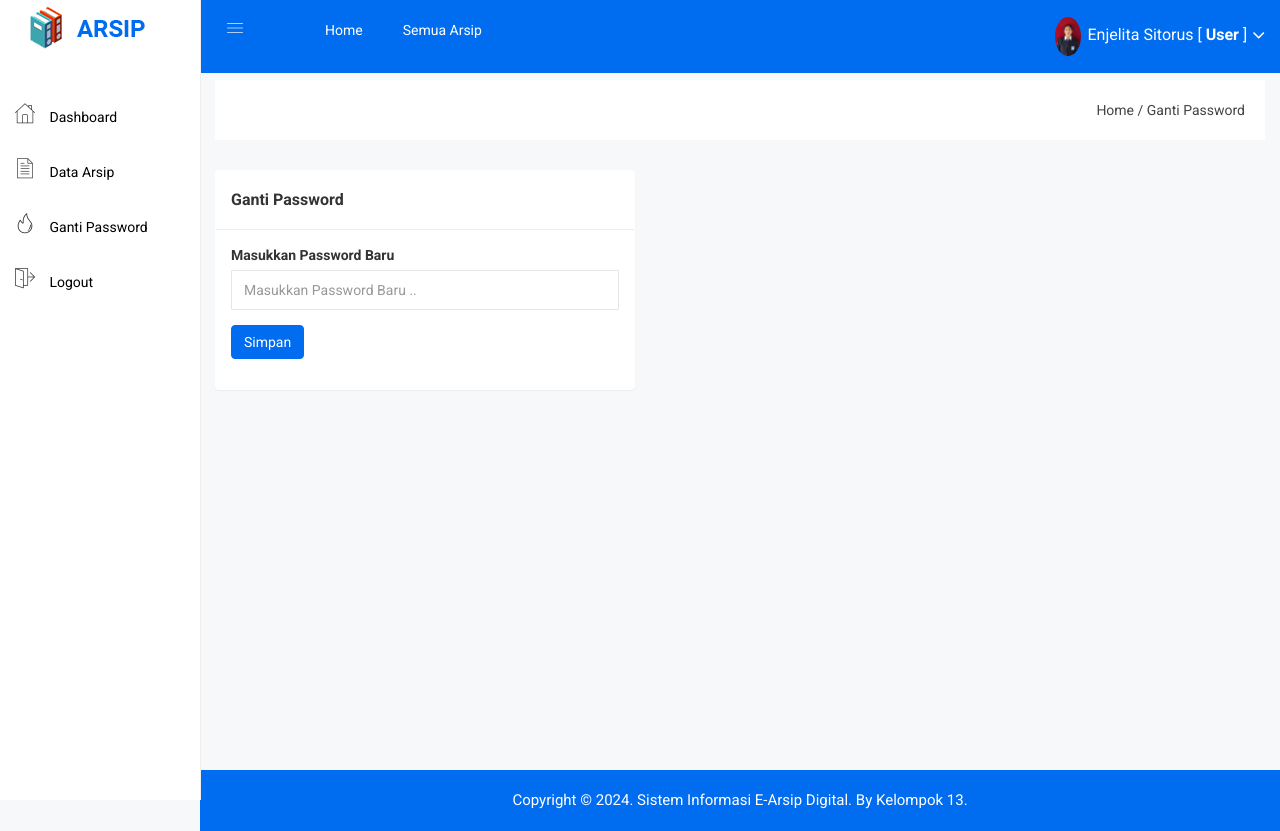
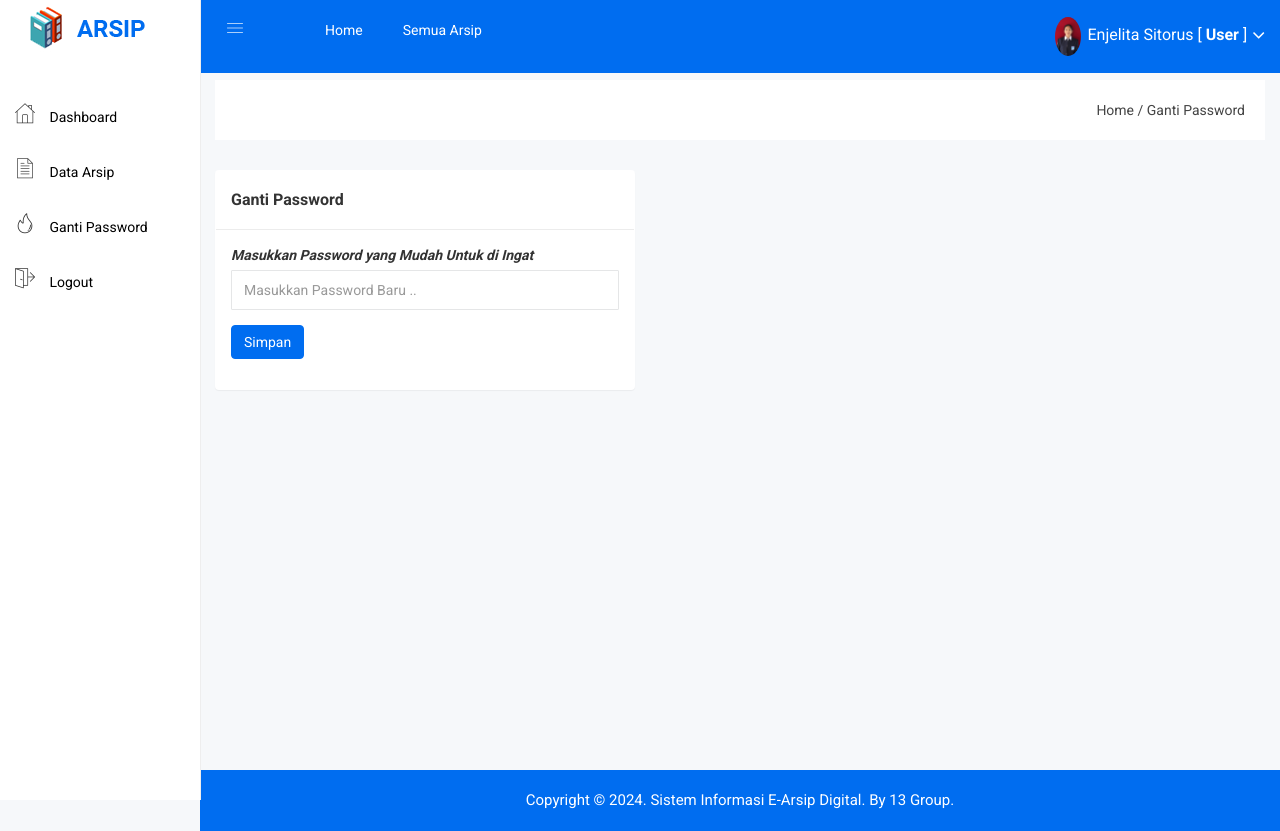
Before and after one commit to lita1231/PA-1, a PHP site: page /user/gantipassword.php in a window 1280 px wide. Run offline with PHP 8.4, Linux system fonts and the light colour scheme; a user stored in the database is signed in; data comes from the database, SQL or seed files in the repository; some web fonts are replaced.

Commit message:
gaya font
perubahan pada gaya font

```diff
--- a/admin/gantipassword.php
+++ b/admin/gantipassword.php
@@ -44,13 +44,14 @@
                     ?>
                     <form action="gantipassword_act.php" method="post">
                     <div class="form-group">
-                            <label>Masukkan Password Baru</label>
+                        <label><em>Masukkan Password yang Mudah Untuk di Ingat</em></label>
                         <input type="password" class="form-control" placeholder="Masukkan Password Baru .." name="password" required="required" min="5">
                     </div>
                     <div class="form-group">
                         <input type="submit" class="btn btn-primary" value="Simpan">
                     </div>
                 </form>
+
                 </div>
             </div>
         </div>
--- a/login.php
+++ b/login.php
@@ -38,7 +38,7 @@
 
     <h4></h4>
     <br>
-    <p>Silahkan login untuk mengakses arsip.</p>
+    <p>Silahkan Login</p>
     <br>
 </div>
 
--- a/petugas/gantipassword.php
+++ b/petugas/gantipassword.php
@@ -45,13 +45,14 @@
 
                 <form action="gantipassword_act.php" method="post">
                     <div class="form-group">
-                            <label>Masukkan Password Baru</label>
+                        <label><em>Masukkan Password yang Mudah Untuk di Ingat</em></label>
                         <input type="password" class="form-control" placeholder="Masukkan Password Baru .." name="password" required="required" min="5">
                     </div>
                     <div class="form-group">
                         <input type="submit" class="btn btn-primary" value="Simpan">
                     </div>
                 </form>
+
 
                 </div>
 
@@ -70,5 +71,7 @@
 <br>
 <br>
 <br>
+<br>
+<br>
 
 <?php include 'footer.php'; ?>
--- a/user/footer.php
+++ b/user/footer.php
@@ -7,7 +7,7 @@
 		<div class="row">
 			<div class="col-lg-12">
 				<div class="footer-copy-right">
-					<p>Copyright © <?php echo date('Y') ?>. Sistem Informasi E-Arsip Digital. By Kelompok 13.</p>
+					<p>Copyright © <?php echo date('Y') ?>. Sistem Informasi E-Arsip Digital. By 13 Group.</p>
 				</div>
 			</div>
 		</div>
--- a/user/gantipassword.php
+++ b/user/gantipassword.php
@@ -47,13 +47,14 @@
 
                 <form action="gantipassword_act.php" method="post">
                     <div class="form-group">
-                            <label>Masukkan Password Baru</label>
+                        <label><em>Masukkan Password yang Mudah Untuk di Ingat</em></label>
                         <input type="password" class="form-control" placeholder="Masukkan Password Baru .." name="password" required="required" min="5">
                     </div>
                     <div class="form-group">
                         <input type="submit" class="btn btn-primary" value="Simpan">
                     </div>
                 </form>
+
 
                 </div>
 
--- a/user_login.php
+++ b/user_login.php
@@ -39,7 +39,7 @@
                 <br>
                 <br>
 
-                <p>Silahkan login untuk mengakses arsip.</p>
+                <p>Silahkan Login</p>
 
             </div>
             <div class="content-error">
```
Lines whose indentation alone changed are shown as unchanged.
